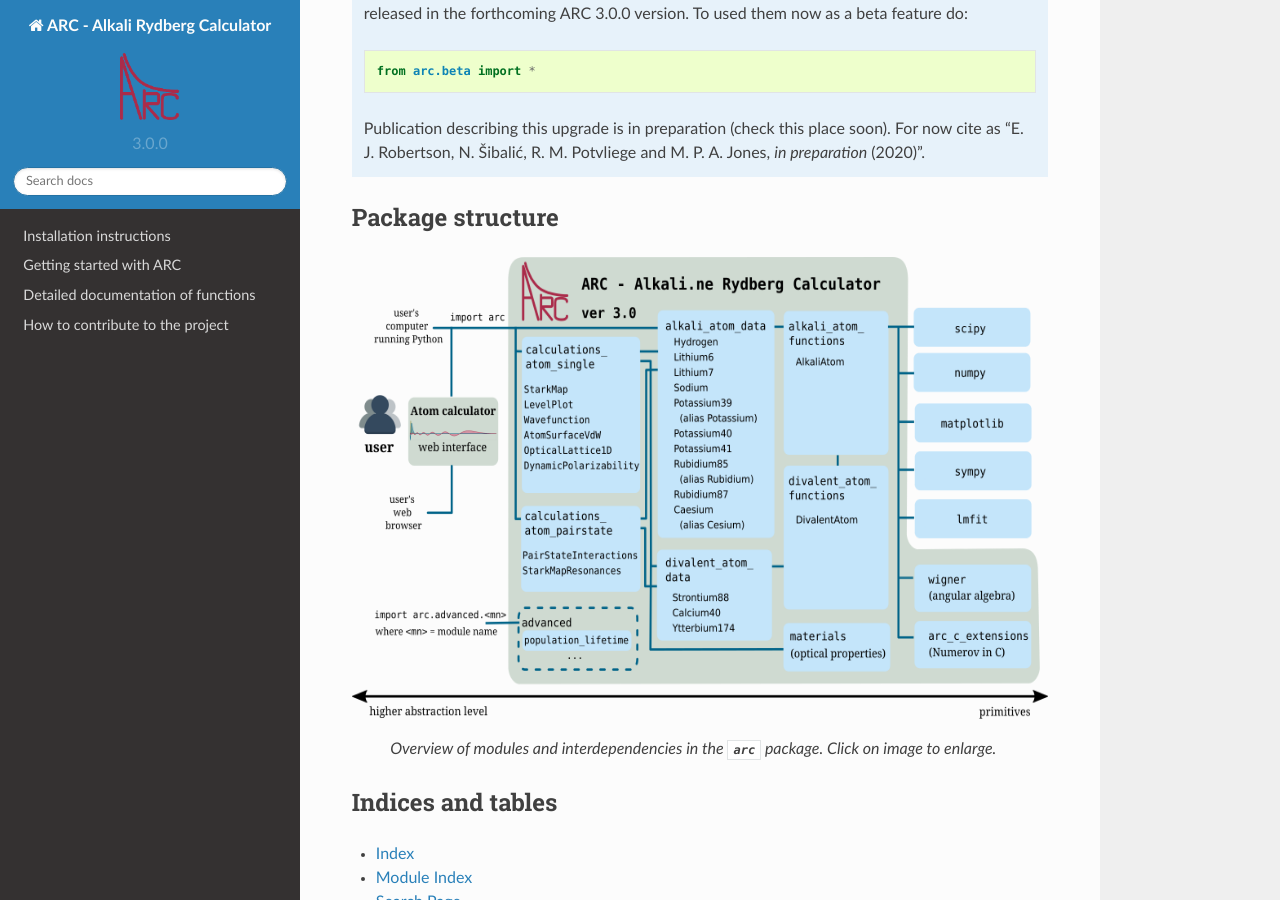
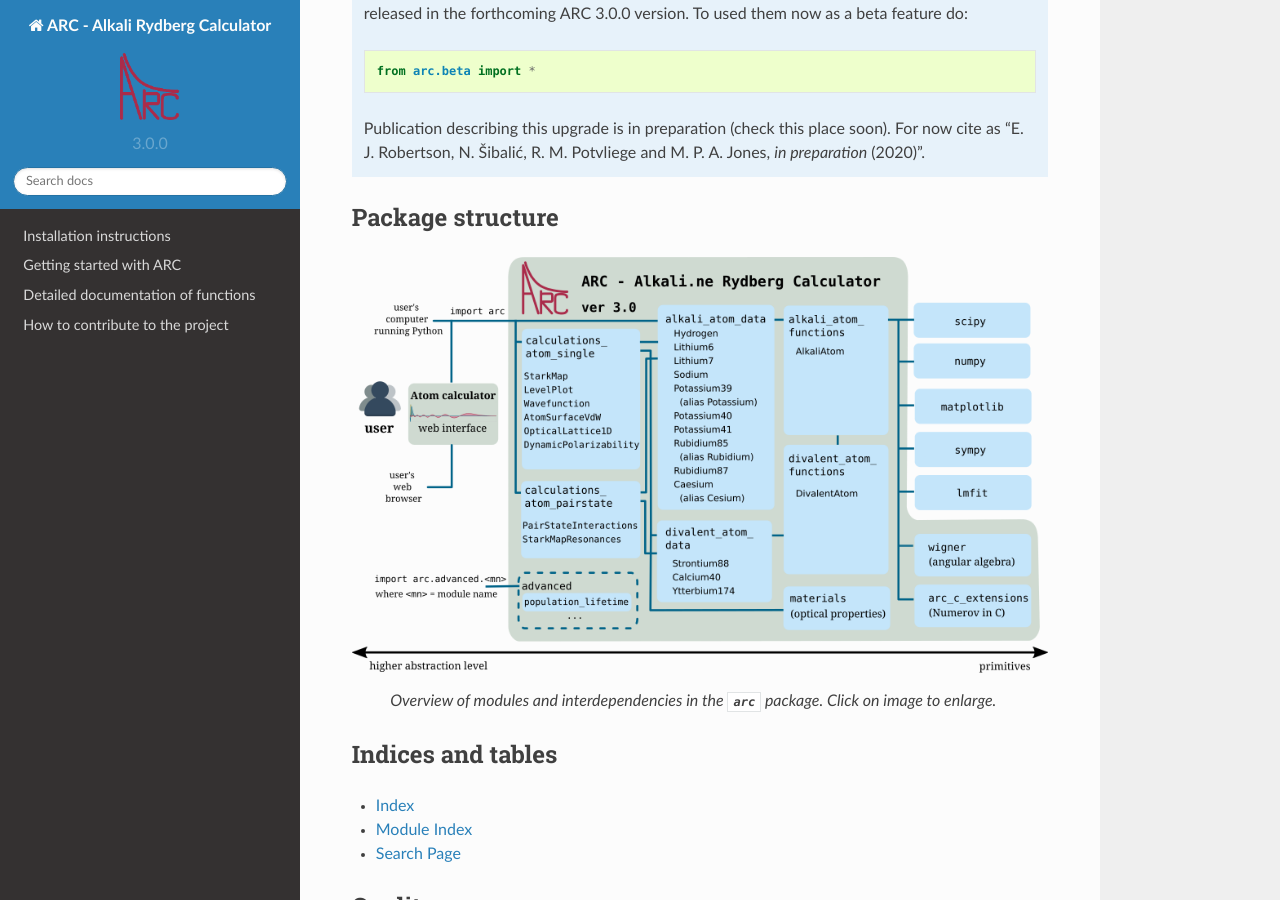
Before and after one commit to nikolasibalic/ARC-Alkali-Rydberg-Calculator, a Sphinx documentation site: the page built from doc/index.rst, in a window 1280 px wide and 900 px high, scrolled down 1011 px. Built offline with Sphinx 7.4.7 and the Read the Docs theme 2.0.0, drawn with Linux system fonts in a browser that asks for light colours.

Commit message:
doc update: aspect ratio

```diff
--- a/doc/index.rst
+++ b/doc/index.rst
@@ -47,9 +47,9 @@ Package structure
 =================
 
 .. figure:: ./overview_of_modules3.png
-    :width: 800px
+    :width: 700px
     :align: center
-    :height: 480px
+    :height: 432px
     :alt: module overview image
     :figclass: align-center
 
```
